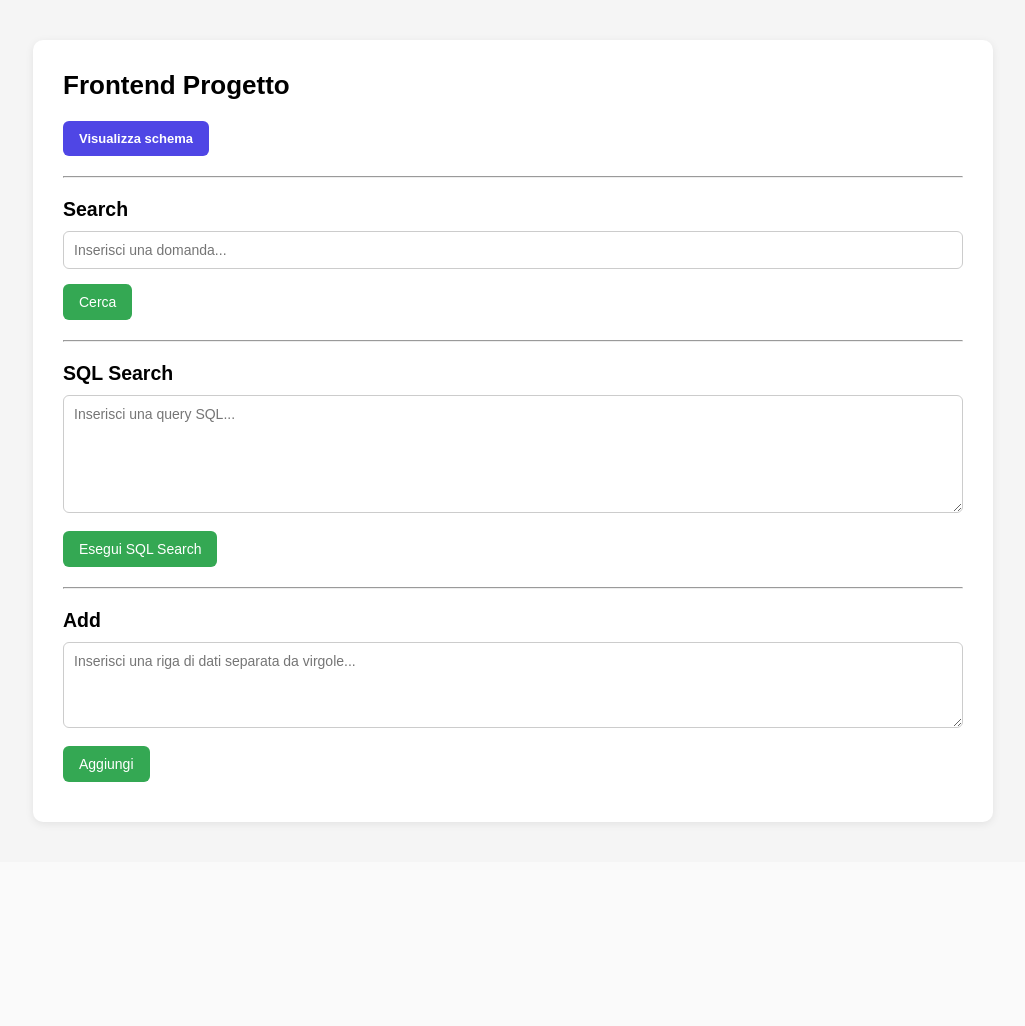
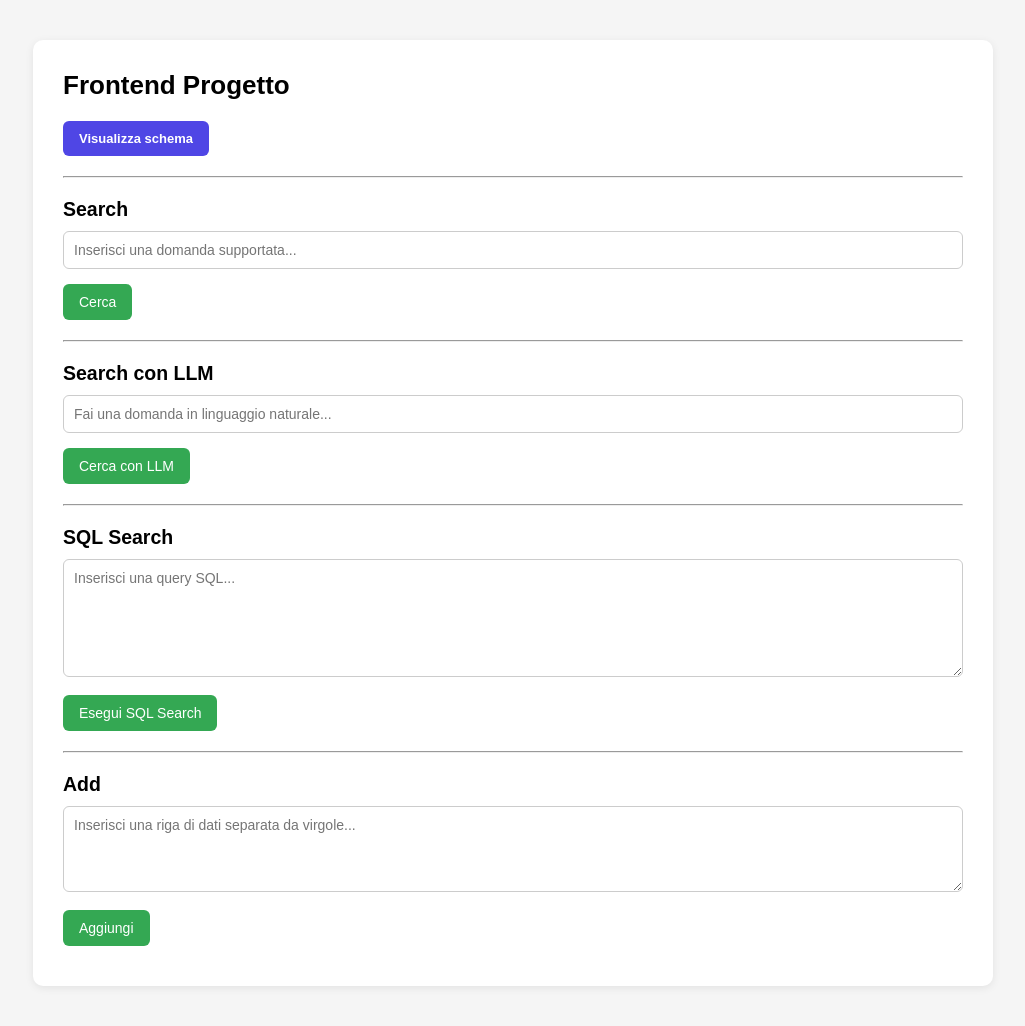
Before and after one commit to luxuang03/text2sql-project, a FastAPI app: page / in a window 1280 px wide. Shown: the whole page, without its empty margins (127-1152 px from the left). Before the commit the page ends 825 px from the top, so only its background shows below. Run offline with FastAPI, Linux system fonts and the light colour scheme.

Commit message:
Aggiunta di search_with_llm in index.html

```diff
--- a/frontend/templates/index.html
+++ b/frontend/templates/index.html
@@ -93,9 +93,18 @@
 
         <h2>Search</h2>
         <form action="/search" method="post">
-            <input type="text" name="question" placeholder="Inserisci una domanda..." required>
+            <input type="text" name="question" placeholder="Inserisci una domanda supportata..." required>
             <br><br>
             <button type="submit">Cerca</button>
+        </form>
+
+        <hr style="margin:20px 0;">
+
+        <h2>Search con LLM</h2>
+        <form action="/search_with_llm" method="post">
+            <input type="text" name="question" placeholder="Fai una domanda in linguaggio naturale..." required>
+            <br><br>
+            <button type="submit">Cerca con LLM</button>
         </form>
 
         <hr style="margin:20px 0;">
```
